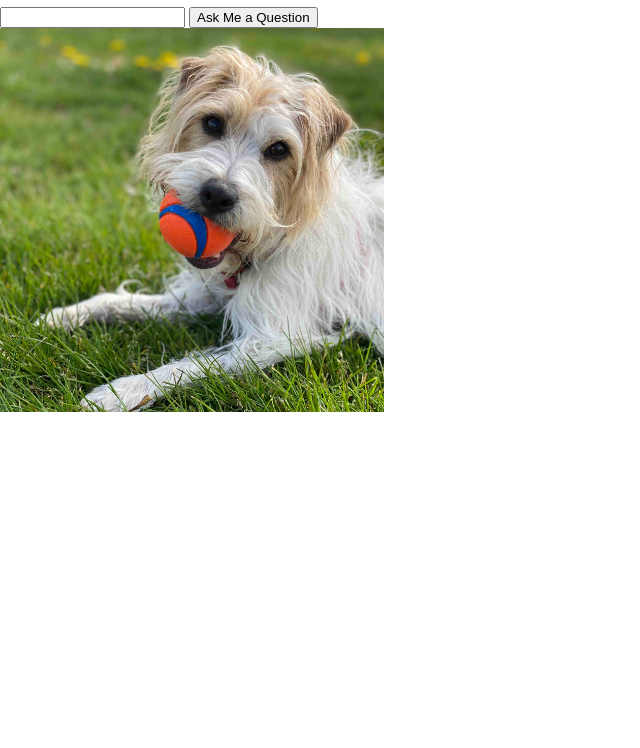
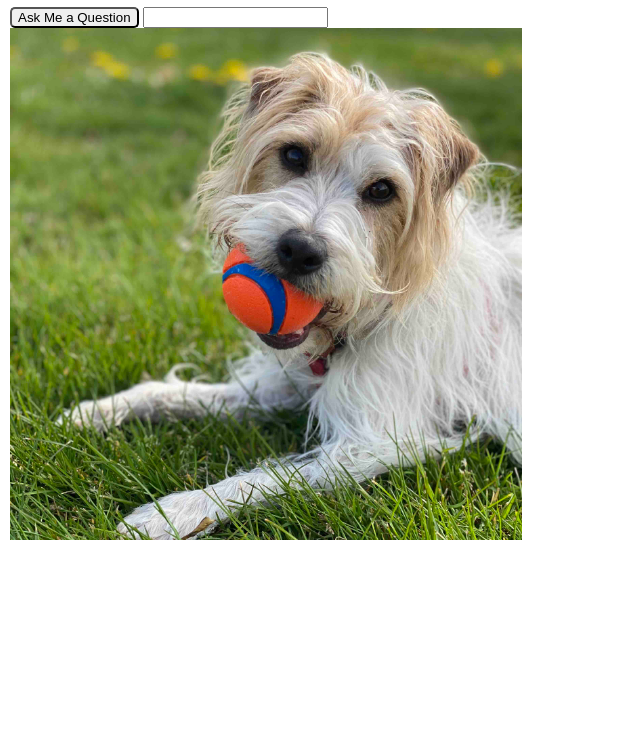
Before and after one commit to erikbaxstrom/alchemy-onboarding--fortune-teller, a plain HTML site: page index.html in a window 1280 px wide. Shown: the part 73-821 px from the top of the page, without its empty margins (0-640 px from the left). Drawn offline with Linux system fonts and the light colour scheme.

Commit message:
cleans up css

```diff
--- a/index.html
+++ b/index.html
@@ -18,18 +18,18 @@
 
     <body>
         <main>
+            <h1>Velro the Magical Fortune Telling Dog</h1>
             <div id="input-container">
-                <h1>Velro the Magical Fortune Telling Dog</h1>
+                <button id="ask">Ask Me a Question</button>
                 <input type="text" />
-                <button id="ask">Ask Me a Question</button>
                 <img
                     src="./assets/velcro.jpg"
                     alt="Velcro the magical fortune telling dog with his favorite ball"
                 />
             </div>
             <div id="response-container" class="hidden">
+                <button id="reset">Ask Me Another</button>
                 <p id="response"></p>
-                <button id="reset">Ask Me Another</button>
             </div>
         </main>
 
--- a/styles/global.css
+++ b/styles/global.css
@@ -1,15 +1,14 @@
-#input-container {
-    /* display: flex;
-    flex-direction: column; */
+body {
+    margin: 10px;
 }
 
-#input-container img {
-    width: 30%;
-    display: block;
+button {
+    border-radius: 5px;
 }
 
-#response-container {
-    display: hidden;
+img {
+    width: 40%;
+    display: block;
 }
 
 .hidden {
```
